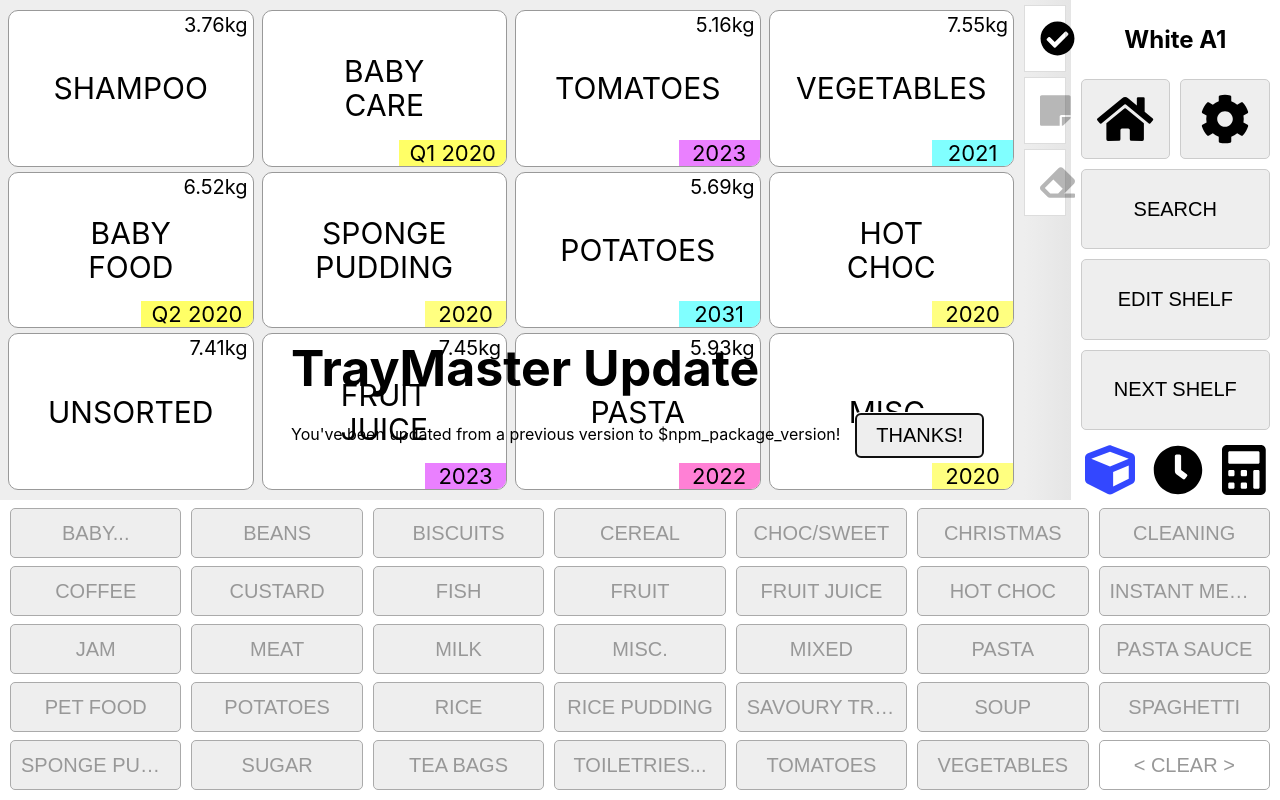
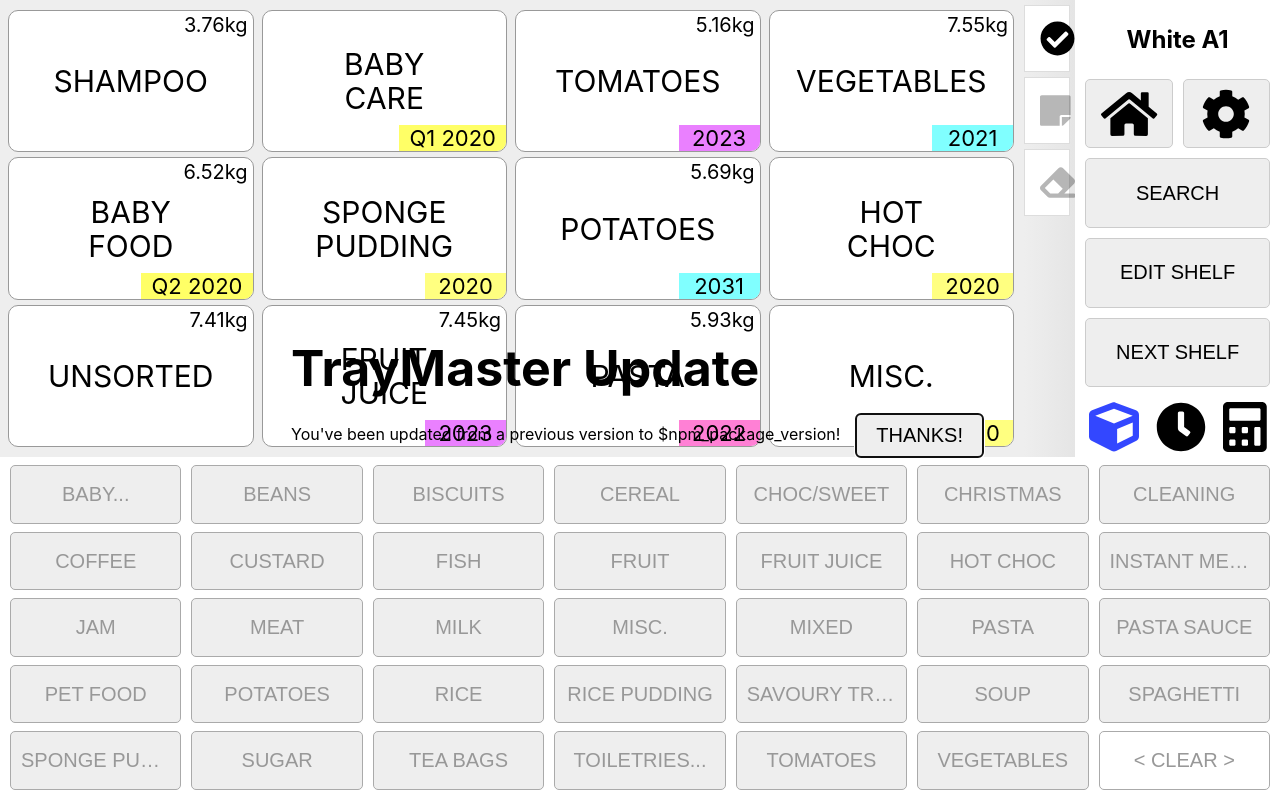
Before and after one commit to Kacper-Lubisz/TrayMaster, a React (Create React App) app: page / in a window 1280 px wide. Built offline with nearby package versions, Linux system fonts and the light colour scheme.

Commit message:
Minor layout & styling adjustments
- Remove redundant tray expiry background colour
- Adjust shelf view grid:
  - Width now actually adds up to 100
  - BottomPanel now takes up a bit more vertical space

```diff
--- a/src/components/styles/_viewport.scss
+++ b/src/components/styles/_viewport.scss
@@ -166,8 +166,6 @@
           font-size: 22px;
           min-width: 25%;
           padding: 0 10px;
-
-          background-color: #aaa; // this is the default color when there is no expiry specified
         }
 
         // Tray weight: top right
--- a/src/styles/shelfview.scss
+++ b/src/styles/shelfview.scss
@@ -30,8 +30,8 @@
   // define grid
   display: grid;
   // MASTER GRID PARAMETERS: USE THESE TO ADJUST RATIOS
-  grid-template-columns: 88fr 4fr 18fr;
-  grid-template-rows: 10fr 6fr;
+  grid-template-columns: 80fr 4fr 16fr;
+  grid-template-rows: 8fr 6fr;
 
   // these values specify what sectors of the grid each component takes up
 
```
